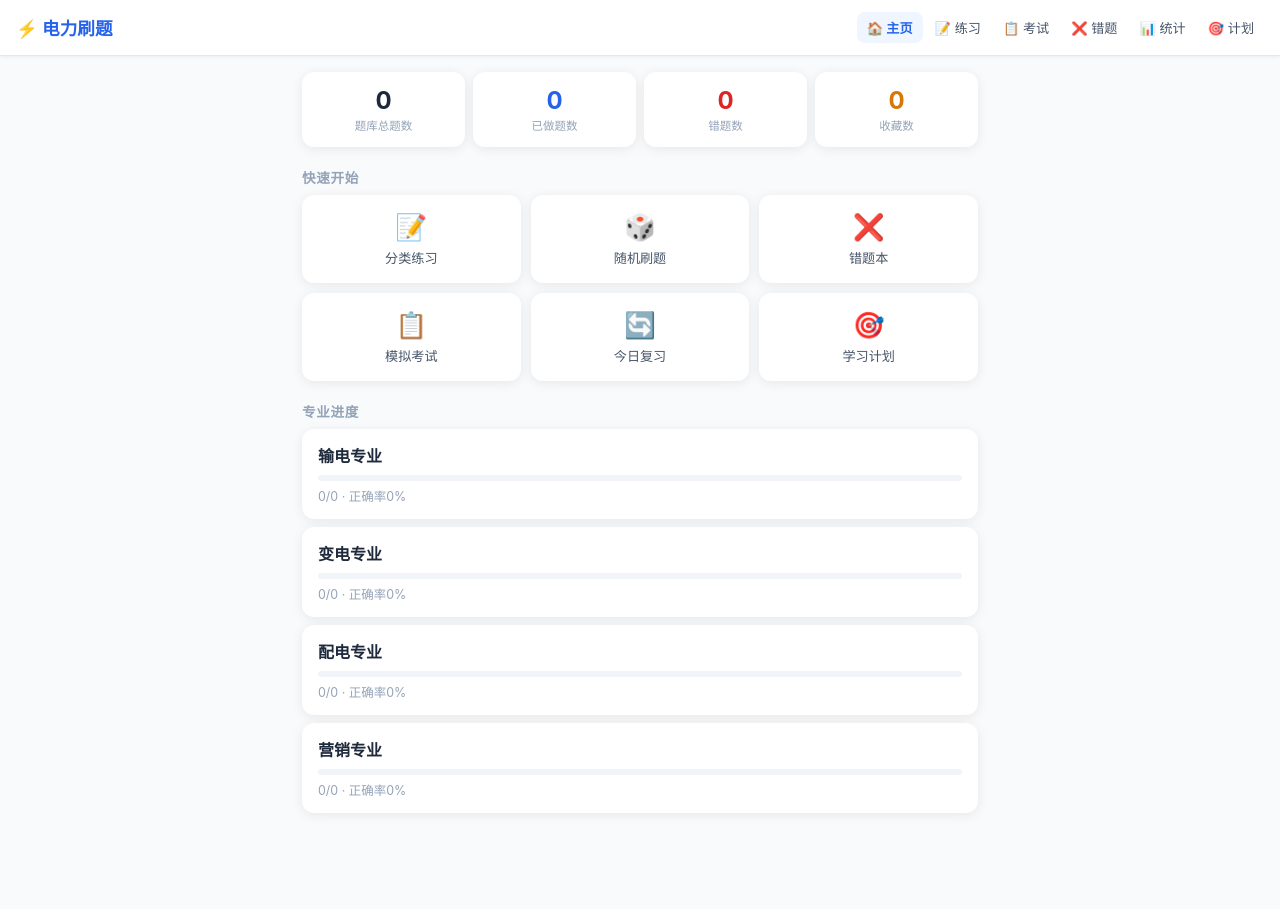
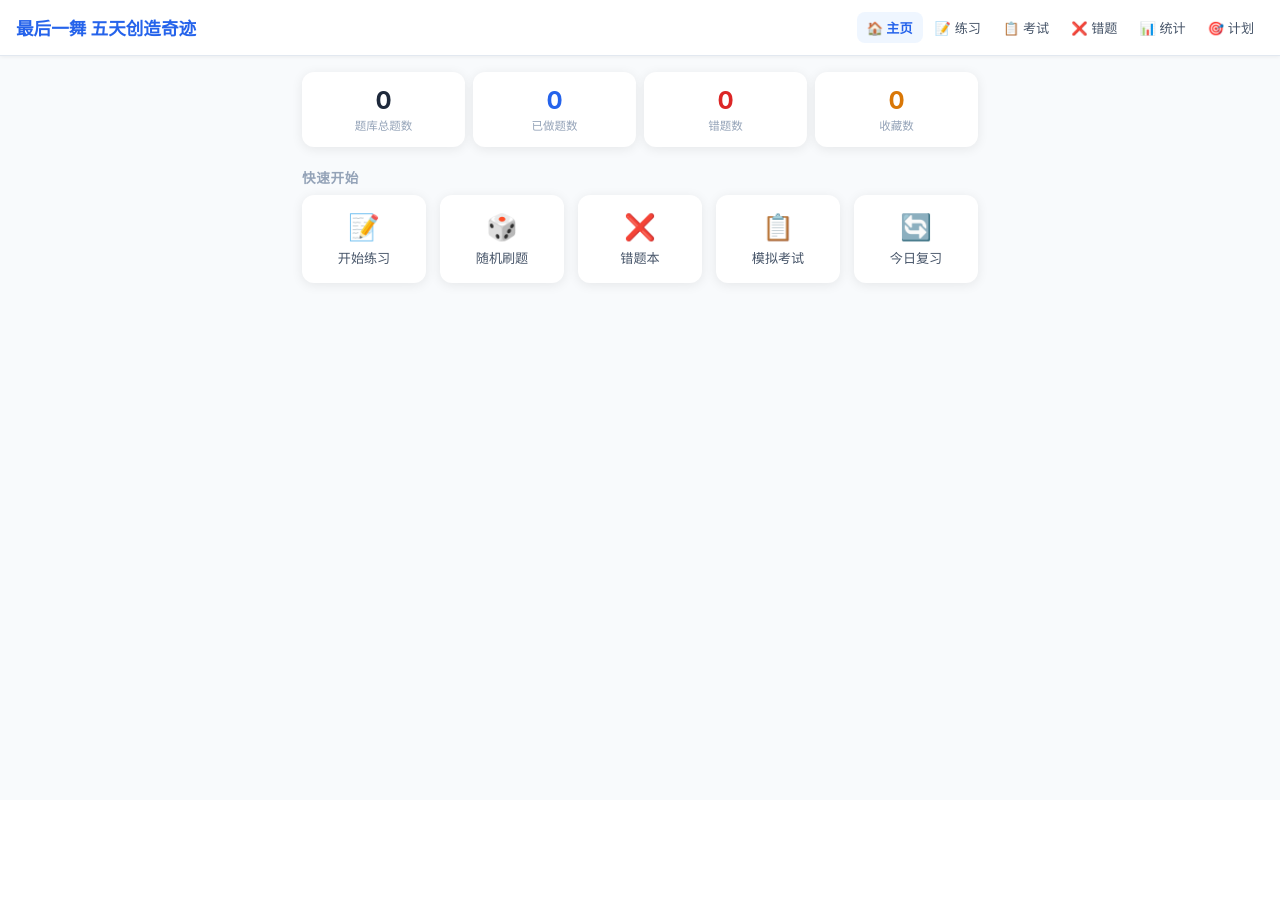
Before and after one commit to eeeyyyhhh/quiz-system, a Flask app: page / in a window 1280 px wide. After the commit the page ends 288 px from the top, so only its background shows below. Run offline with Flask 3, Linux system fonts and the light colour scheme.

Commit message:
界面优化

```diff
--- a/templates/base.html
+++ b/templates/base.html
@@ -9,7 +9,7 @@
 <body>
   <!-- 顶部导航 -->
   <nav class="navbar">
-    <div class="nav-brand">⚡ 电力刷题</div>
+    <div class="nav-brand">最后一舞 五天创造奇迹</div>
     <div class="nav-links">
       <a href="/" class="nav-item {% if request.path=='/' %}active{% endif %}">🏠 主页</a>
       <a href="/practice" class="nav-item {% if '/practice' in request.path %}active{% endif %}">📝 练习</a>
--- a/templates/index.html
+++ b/templates/index.html
@@ -1,27 +1,9 @@
 {% extends "base.html" %}
-{% block title %}主页 - 电力刷题系统{% endblock %}
+{% block title %}培训 - 最后一舞{% endblock %}
 {% block content %}
 <div class="page-home">
 
-  <!-- 学习计划Banner（由JS动态填充） -->
-  <div class="plan-banner hidden" id="plan-banner">
-    <div class="plan-item">
-      <span class="plan-num" id="plan-days-left">0</span>
-      <span class="plan-label">距考试天数</span>
-    </div>
-    <div class="plan-divider"></div>
-    <div class="plan-item">
-      <span class="plan-num" id="plan-today-done">0/0</span>
-      <span class="plan-label">今日完成/目标</span>
-    </div>
-    <div class="plan-divider"></div>
-    <div class="plan-item">
-      <span class="plan-num" id="plan-total-remain">0</span>
-      <span class="plan-label">剩余题量</span>
-    </div>
-  </div>
-
-  <!-- 今日复习提示（由JS动态填充） -->
+  <!-- 今日复习提示 -->
   <div class="review-alert hidden" id="review-alert" onclick="startTodayReview()">
     🔔 今日有 <strong id="review-count">0</strong> 道错题需要复习，点击开始 →
   </div>
@@ -46,12 +28,12 @@
     </div>
   </div>
 
-  <!-- 快速入口 -->
+  <!-- 快速入口：5个按钮 -->
   <div class="quick-title">快速开始</div>
-  <div class="quick-grid">
+  <div class="quick-grid quick-grid-5">
     <a href="/practice" class="quick-card">
       <div class="quick-icon">📝</div>
-      <div class="quick-name">分类练习</div>
+      <div class="quick-name">开始练习</div>
     </a>
     <a href="/practice?mode=random" class="quick-card">
       <div class="quick-icon">🎲</div>
@@ -69,26 +51,43 @@
       <div class="quick-icon">🔄</div>
       <div class="quick-name">今日复习</div>
     </div>
-    <a href="/plan" class="quick-card">
-      <div class="quick-icon">🎯</div>
-      <div class="quick-name">学习计划</div>
-    </a>
   </div>
 
-  <!-- 各专业进度 -->
-  <div class="quick-title">专业进度</div>
-  <div class="subject-list">
-    {% for sub in subjects %}
-    <a href="/practice?subject={{ sub }}" class="subject-card">
-      <div class="subject-name">{{ sub }}专业</div>
-      <div class="subject-bar-wrap">
-        <div class="subject-bar" data-subject="{{ sub }}"></div>
-      </div>
-      <div class="subject-info" id="info-{{ sub }}">加载中...</div>
-    </a>
-    {% endfor %}
-  </div>
 </div>
+
+<!-- 5格布局补充样式 -->
+<style>
+.quick-grid-5 {
+  display: grid;
+  grid-template-columns: repeat(5, 1fr);
+  gap: 14px;
+}
+
+/* 平板：2行3列 → 最后一个居中 */
+@media (max-width: 768px) {
+  .quick-grid-5 {
+    grid-template-columns: repeat(3, 1fr);
+  }
+  /* 第5个卡片在第2行，让它居中 */
+  .quick-grid-5 .quick-card:last-child {
+    grid-column: 2 / 3;
+  }
+}
+
+/* 手机：2列 */
+@media (max-width: 480px) {
+  .quick-grid-5 {
+    grid-template-columns: repeat(2, 1fr);
+  }
+  /* 手机第5个居中跨两列 */
+  .quick-grid-5 .quick-card:last-child {
+    grid-column: 1 / 3;
+    max-width: 160px;
+    margin: 0 auto;
+    width: 100%;
+  }
+}
+</style>
 
 <script>
 document.addEventListener('DOMContentLoaded', async () => {
@@ -104,32 +103,6 @@ document.addEventListener('DOMContentLoaded', async () => {
     document.getElementById('review-count').textContent = reviewIds.length;
     document.getElementById('review-alert').classList.remove('hidden');
   }
-
-  // ✅ 各科目进度（题目总数从服务器取，已答数从本地取）
-  const subjects = {{ subjects | tojson }};
-  for (const sub of subjects) {
-    try {
-      const res   = await fetch(`/api/stats/${encodeURIComponent(sub)}`);
-      const data  = await res.json();
-      const total = data.total;
-
-      const localStats = LocalDB.getStats(sub);
-      const answered   = localStats.answered;
-      const pct = total ? Math.round(answered / total * 100) : 0;
-
-      const bar = document.querySelector(`.subject-bar[data-subject="${sub}"]`);
-      if (bar) {
-        bar.style.width = pct + '%';
-        bar.style.background =
-          pct >= 80 ? '#22c55e' : pct >= 40 ? '#f59e0b' : '#3b82f6';
-      }
-      const info = document.getElementById(`info-${sub}`);
-      if (info) {
-        info.textContent =
-          `${answered}/${total} · 正确率${localStats.correct_rate}%`;
-      }
-    } catch(e) {}
-  }
 });
 
 async function startTodayReview() {
@@ -139,9 +112,9 @@ async function startTodayReview() {
     return;
   }
   const res = await fetch('/api/practice/start_by_ids', {
-    method: 'POST',
+    method:  'POST',
     headers: {'Content-Type': 'application/json'},
-    body: JSON.stringify({ q_ids: reviewIds }),
+    body:    JSON.stringify({ q_ids: reviewIds }),
   });
   const data = await res.json();
   if (data.error) { alert(data.error); return; }
```
